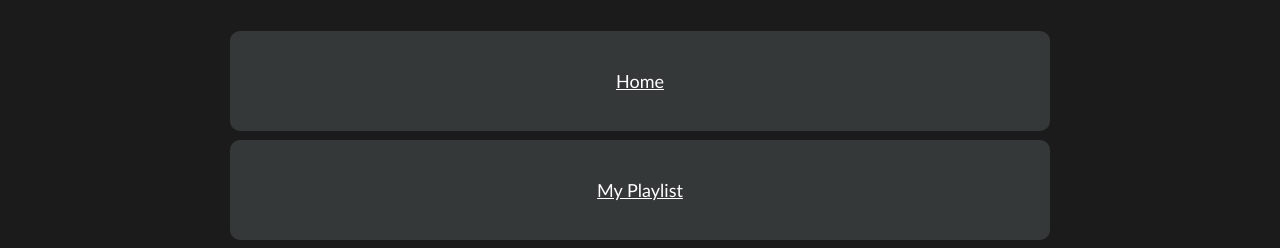
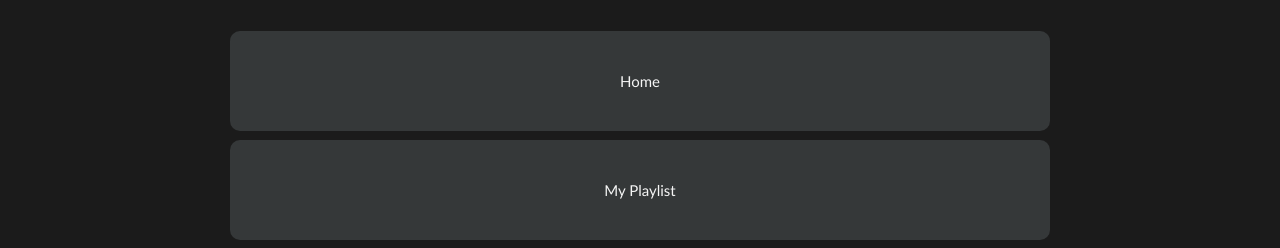
Before and after one commit to ChrisMadeda-Dev/ambeats, a React (Create React App) app: page /profile in a window 1280 px wide. Shown: the part 219-467 px from the top of the page. Built offline with nearby package versions, Linux system fonts and the light colour scheme.

Commit message:
major ui updates end of 2023

```diff
--- a/src/components/Profile.js
+++ b/src/components/Profile.js
@@ -23,10 +23,14 @@ const Profile = () => {
         <div className="profile-center">
           <ul>
             <li>
-              <Link to="/">Home</Link>
+              <Link className="link-text" to="/">
+                Home
+              </Link>
             </li>
             <li>
-              <Link to="/playlist">My Playlist</Link>
+              <Link className="link-text" to="/playlist">
+                My Playlist
+              </Link>
             </li>
             <li>
               <button className="log-out-btn" onClick={logUserOut}>
--- a/src/styles/profile.css
+++ b/src/styles/profile.css
@@ -66,6 +66,12 @@
   margin-top: 10px;
 }
 
+.link-text{
+  text-decoration: none;
+  color: whitesmoke;
+  font-size: 15px;
+}
+
 .log-out-btn {
   width: 20%;
   background-color: transparent;
```
